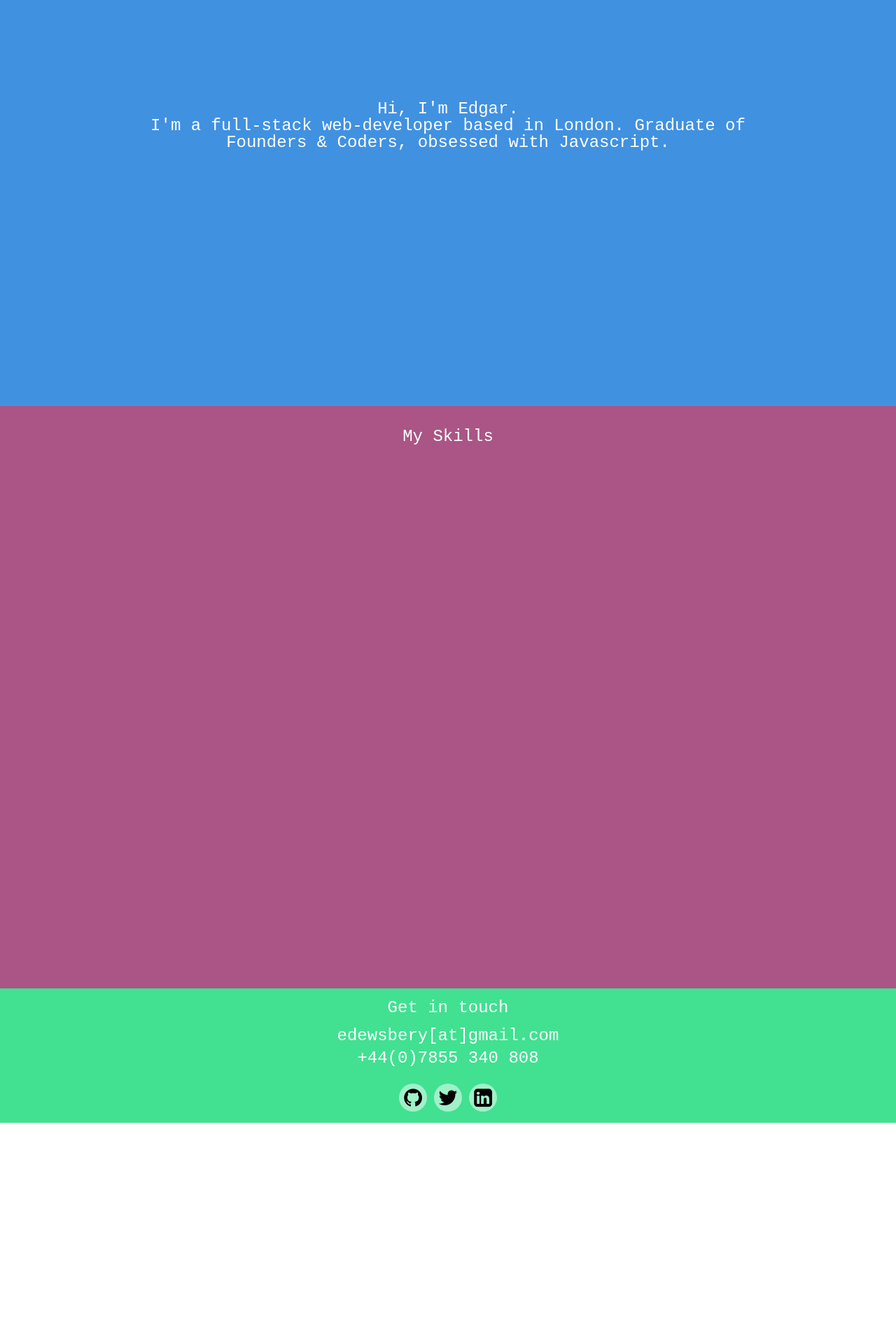
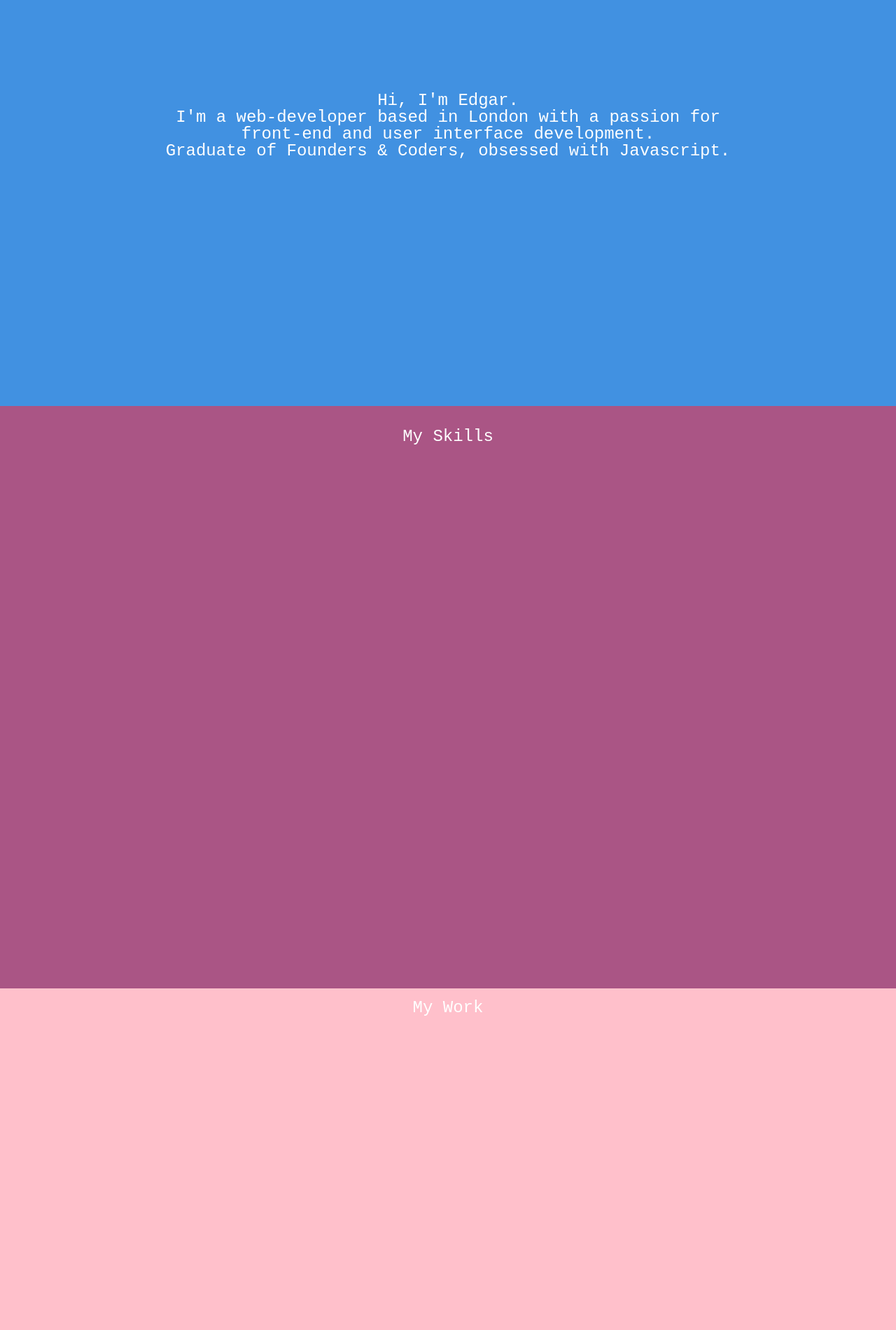
Before and after one commit to edgarfinn/edgarfinn.github.io, a plain HTML site: page index.html in a window 1280 px wide. Shown: the part 220-2120 px from the top of the page at 70% size. Before the commit the page ends 1824 px from the top, so only its background shows below. Drawn offline with Linux system fonts and the light colour scheme.

Commit message:
add my work section

```diff
--- a/index.html
+++ b/index.html
@@ -14,22 +14,28 @@
 </head>
 <body>
   <main class="page-content">
-    <section class="section-hero flex flex-column flex-centered">
-      <header class="section-header typewriter large-8 small-11">
+    <section class="page-section section-hero flex flex-column flex-centered">
+      <header class="section-header large-8 small-11">
         <h1>
           <span>
             Hi, I'm Edgar.
           </span>
           <br />
           <span>
-            I'm a full-stack web-developer based in London.
+            I'm a web-developer based in London with a passion for front-end and user interface development.
+            <br>
             Graduate of Founders & Coders, obsessed with Javascript.
           </span>
         </h1>
       </header>
     </section>
-    <section class="section-my-skills flex flex-column">
+
+    <section class="page-section section-my-skills flex flex-column">
       <h2 class="section-header">My Skills</h2>
+    </section>
+
+    <section class="page-section section-my-work flex flex-column">
+      <h2 class="section-header">My Work</h2>
     </section>
     <footer class="section-footer flex flex-column flex-centered">
       <h2 class="section-header">Get in touch</h2>
--- a/styles/main.css
+++ b/styles/main.css
@@ -10,16 +10,23 @@ body {
   padding: 0;
 }
 
+.page-section {
+  height: 100vh;
+}
+
 .section-hero {
-  height: 100vh;
   background-color: #4191e1;
   margin: auto;
   text-align: center;
 }
+
 .section-my-skills {
   padding: 1rem;
   background-color: #AA5585;
-  min-height: 100vh;
+}
+
+.section-my-work {
+  background-color: pink;
 }
 
 /* v contact footer v */
```
